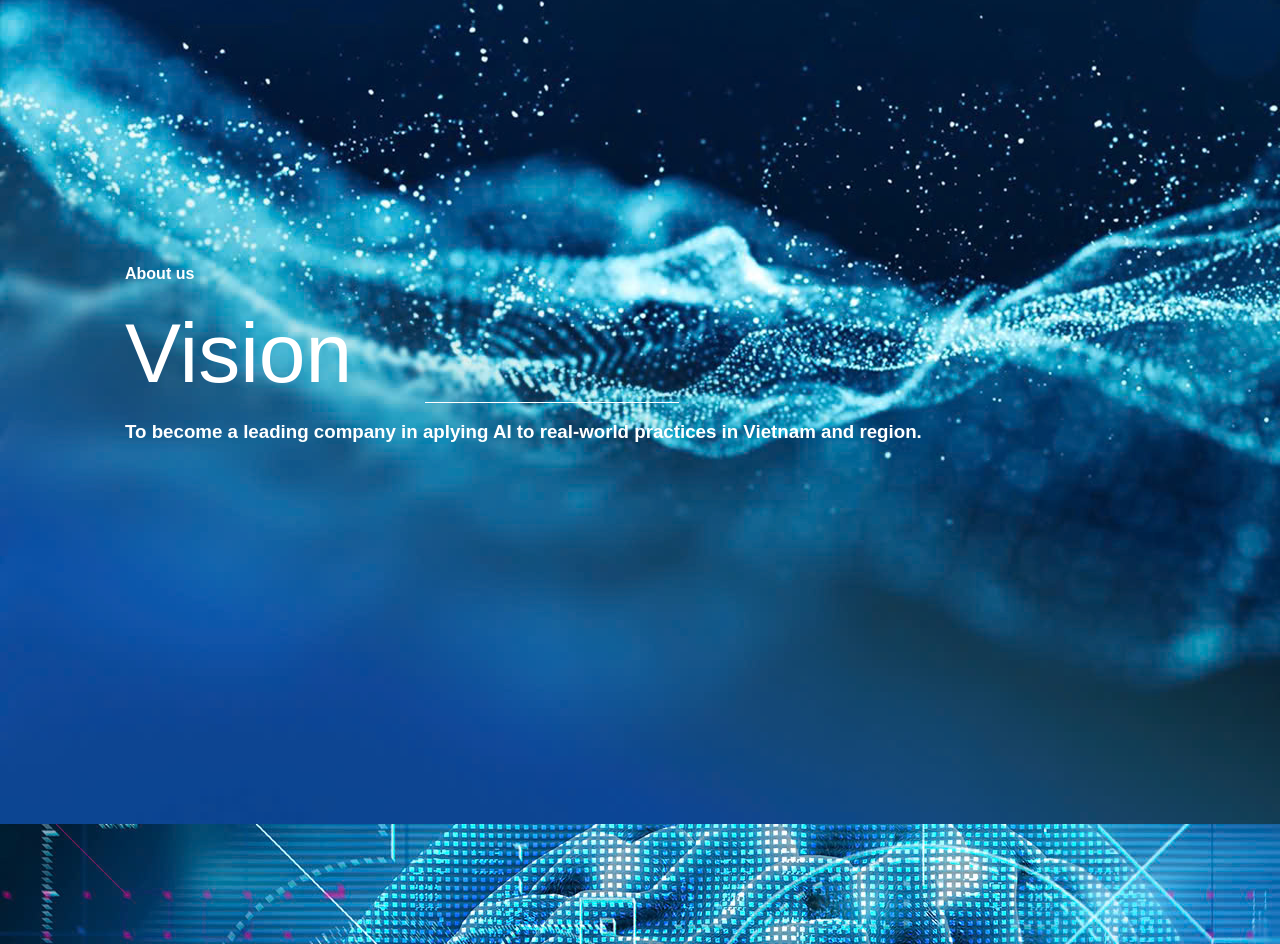
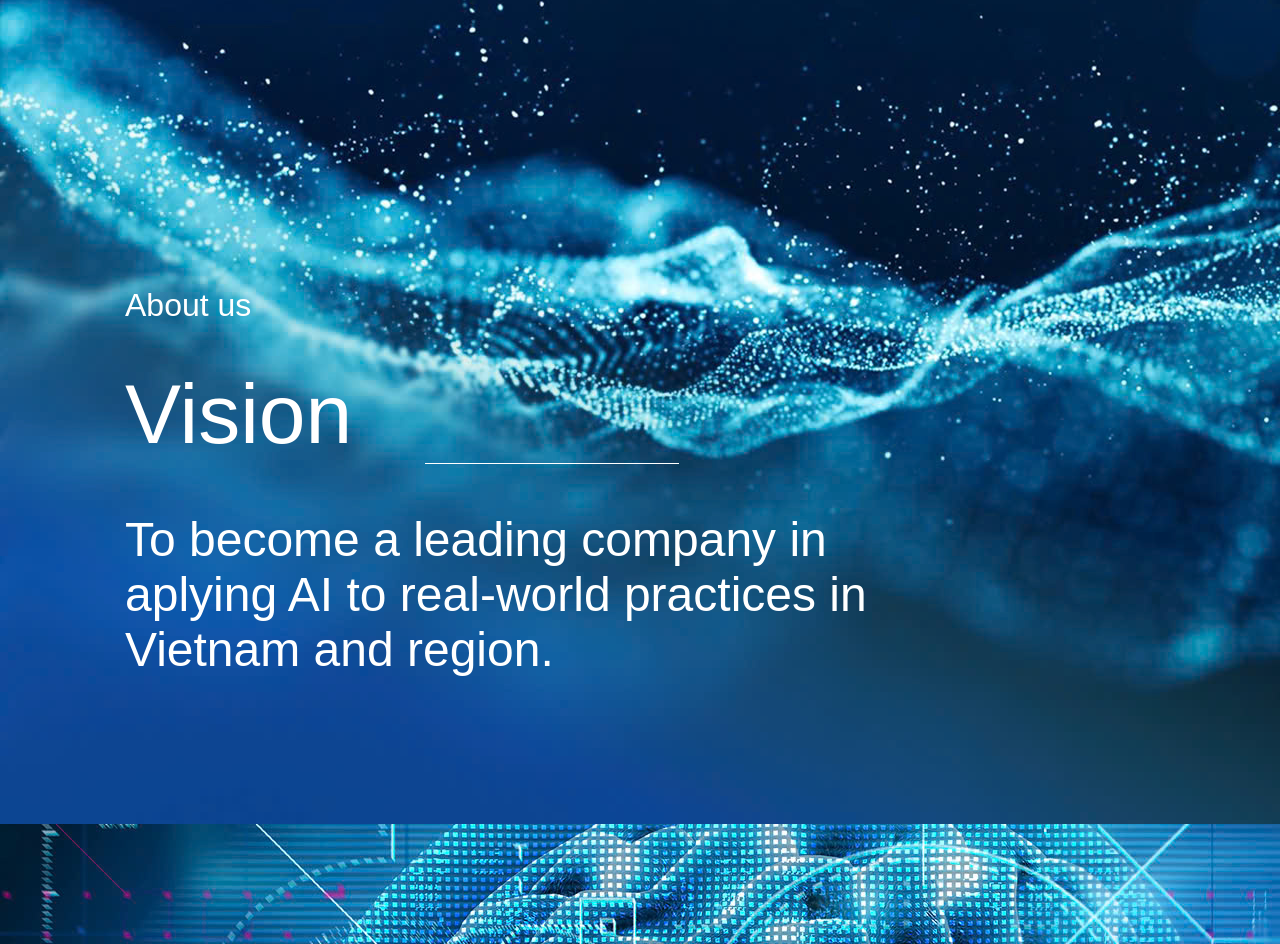
Before and after one commit to dovietdung30/Deepcare-VietNam, a plain HTML site: page main.html in a window 1280 px wide. Shown: the part 1216-2160 px from the top of the page. Drawn offline with Linux system fonts and the light colour scheme; files whose address does not match are found by name.

Commit message:
fix: Main2.css

```diff
--- a/main2.css
+++ b/main2.css
@@ -49,18 +49,18 @@
   font-weight: 400;
   font-family: Arial, Helvetica, sans-serif;
 }
-/*.section2 h4,*/
-/*.section4 h4,*/
-/*.section6 h4,*/
-/*.section7 h4,*/
-/*.section9 h4 {*/
-/*  font-size: 32px;*/
-/*  font-weight: 400;*/
-/*}*/
-/*.section2 h3,*/
-/*.section3 h3,*/
-/*.section4 h3,*/
-/*.section8 h3 {*/
-/*  font-size: 48px;*/
-/*  font-weight: 400;*/
-/*}*/
+.section2 h4,
+.section4 h4,
+.section6 h4,
+.section7 h4,
+.section9 h4 {
+  font-size: 32px;
+  font-weight: 400;
+}
+.section2 h3,
+.section3 h3,
+.section4 h3,
+.section8 h3 {
+  font-size: 48px;
+  font-weight: 400;
+}
```
